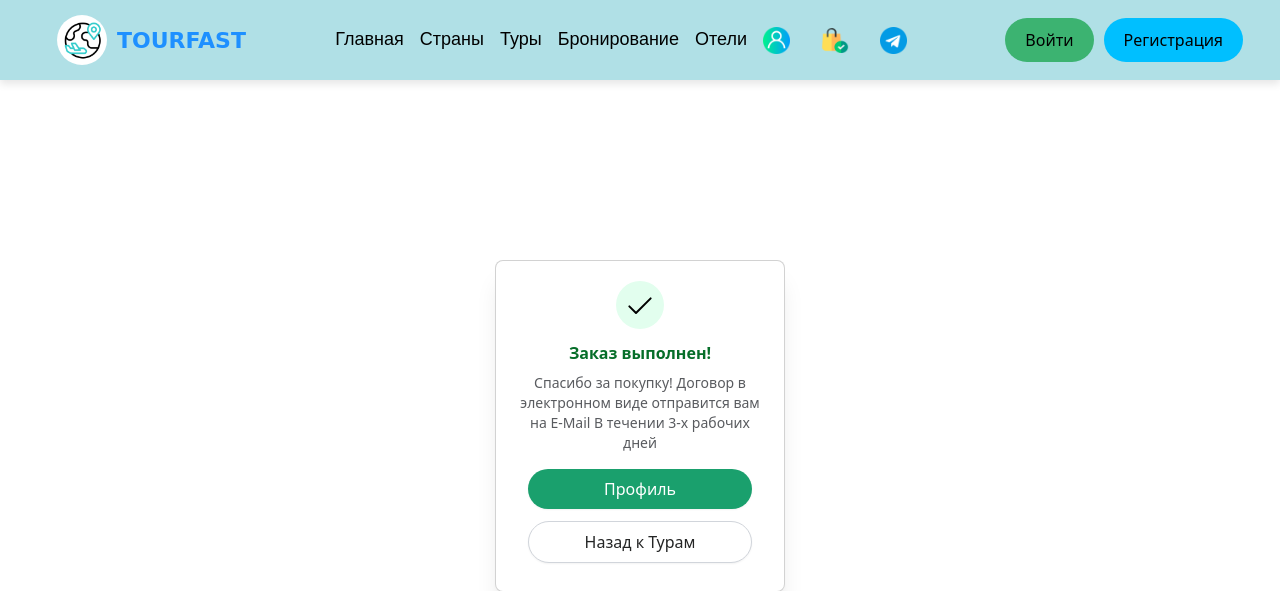
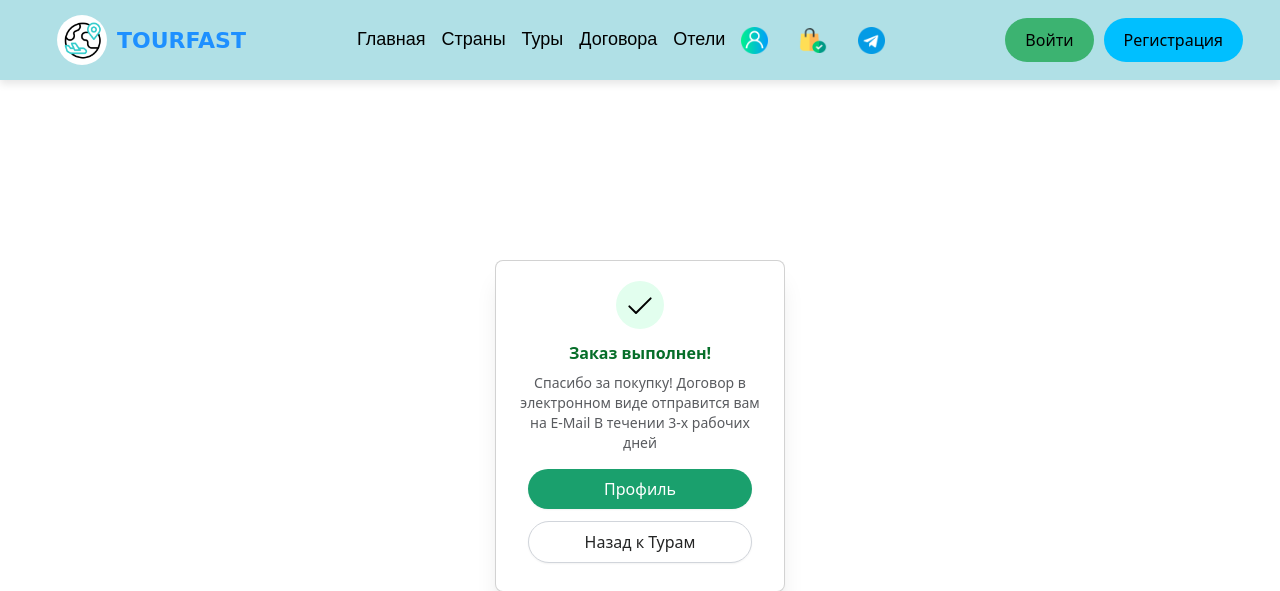
Before and after one commit to DirtSmoke44/tourfast, a Django app: page /ordercomplete/ in a window 1280 px wide. Shown: the top 591 px of the page. Run offline with Django 5.2, Linux system fonts and the light colour scheme.

Commit message:
другой хедер

```diff
--- a/tourfast/main/templates/main/header.html
+++ b/tourfast/main/templates/main/header.html
@@ -26,11 +26,8 @@
           </a>
         </li>
         <li class="nav-item">
-          <a class="nav-link" href="{% url 'reservation_page' %}">Бронирование</a>
+          <a class="nav-link" href="{% url 'contracts_page' %}">Договора</a>
         </li>
-<!--         <li class="nav-item">-->
-<!--          <a class="nav-link" href="{% url 'hottours_page' %}">Горящие туры</a>-->
-<!--        </li>-->
         <li class="nav-item">
           <a class="nav-link" href="{% url 'hotels_page' %}">Отели</a>
         </li>
```
Also changed, not shown: tourfast/db.sqlite3.
